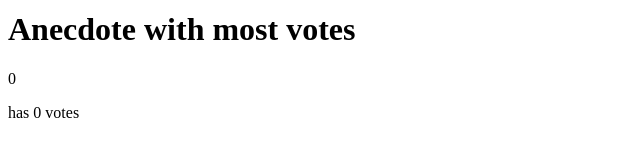
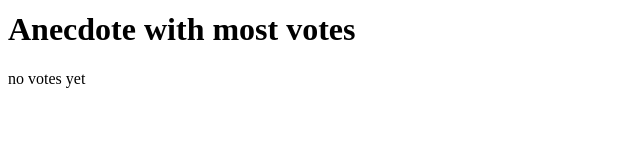
Before and after one commit to Anmol-Baranwal/FullStackOpen, a React (Vite) app in the folder part1/anecdotes/: page / in a window 1280 px wide. Shown: the part 179-336 px from the top of the page, without its empty margins (0-640 px from the left). Built offline with nearby package versions, Linux system fonts and the light colour scheme.

Commit message:
chore: improve message on zero votes

```diff
--- a/part1/anecdotes/src/App.jsx
+++ b/part1/anecdotes/src/App.jsx
@@ -34,10 +34,11 @@ const MaxAnecdote = ({anecdotes, votesAll}) => {
   const maxVoteCount= Math.max(...votesAll);
   const idx= votesAll.indexOf(maxVoteCount);
   const finalAnecdote = anecdotes[idx];
+  if(maxVoteCount === 0)  return <p>no votes yet</p>;
 
   return (
     <div>
-      {maxVoteCount && <p>{finalAnecdote}</p>}
+      <p>{finalAnecdote}</p>
       <p>has {maxVoteCount} votes</p>
     </div>
   );
```
